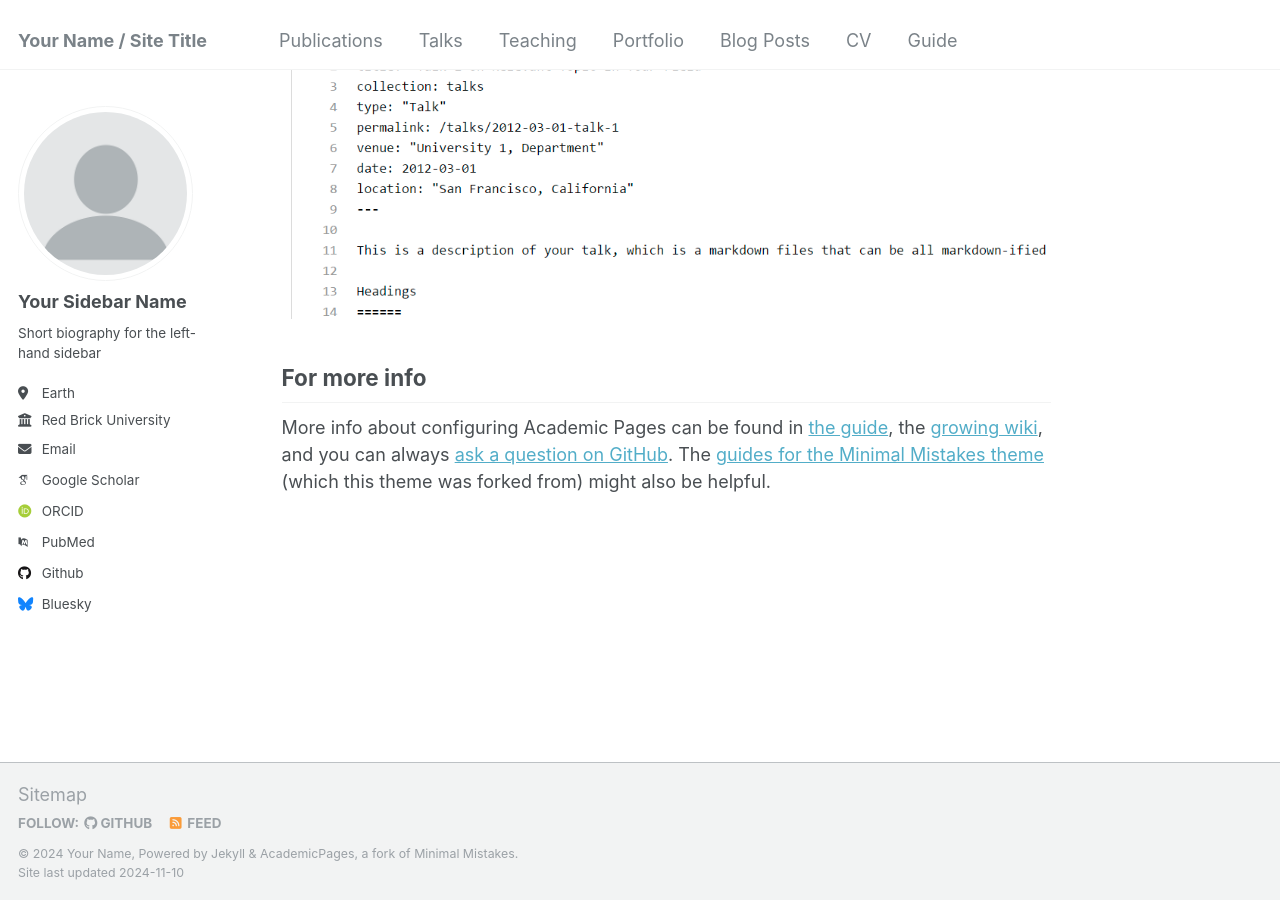
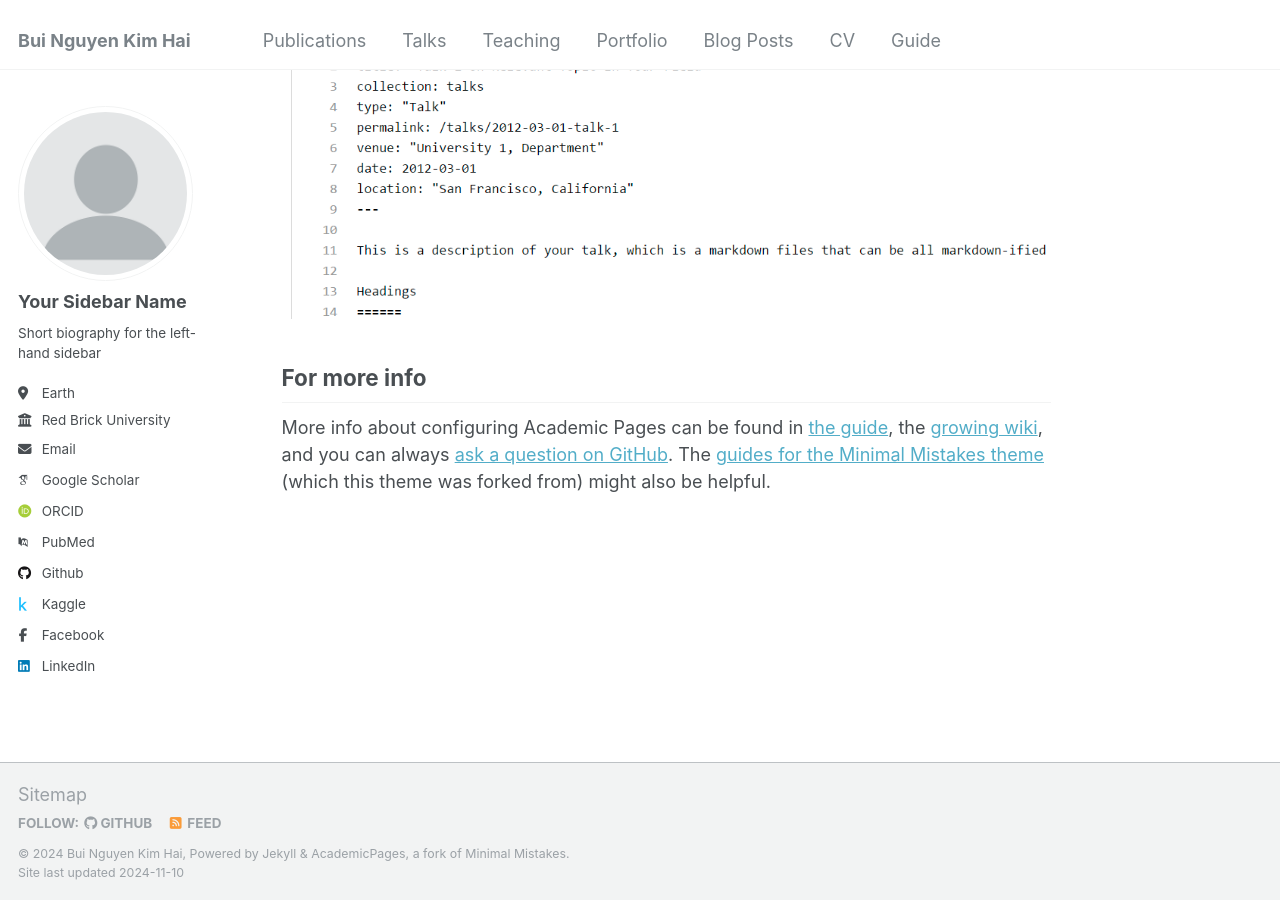
Before and after one commit to whynotkimhari/whynotkimhari.github.io, a Jekyll site: the page built from _pages/about.md, in a window 1280 px wide and 900 px high, scrolled down 2643 px. Built offline with Jekyll 4.4.1, drawn with Linux system fonts in a browser that asks for light colours; some web fonts are replaced.

Commit message:
Update _config.yml

```diff
--- a/_config.yml
+++ b/_config.yml
@@ -8,13 +8,13 @@
 
 # Basic Site Settings
 locale                   : "en-US"
-title                    : "Your Name / Site Title"
+title                    : "Bui Nguyen Kim Hai"
 title_separator          : "-"
-name                     : &name "Your Name"
-description              : &description "personal description"
-url                      : https://academicpages.github.io # the base hostname & protocol for your site e.g. "https://mmistakes.github.io"
+name                     : &name "Bui Nguyen Kim Hai"
+description              : &description "Bui Nguyen Kim Hai's personal website"
+url                      : https://whynotkimhari.github.io # the base hostname & protocol for your site e.g. "https://mmistakes.github.io"
 baseurl                  : "" # the subpath of your site, e.g. "/blog"
-repository               : "academicpages/academicpages.github.io"
+repository               : "whynotkimhari/whynotkimhari.github.io"
 
 # Site Author - The following control what appear as part of the author content on the side bar.
 #               If a field is blank the icon and link will not appear, otherwise it will be shown.
@@ -44,13 +44,13 @@ author:
   bitbucket        : # Username - Update with your username on the site
   codepen          : # Username
   dribbble         : # Username
-  github           : "academicpages"
-  kaggle           : # Username
+  github           : "https://github.com/whynotkimhari"
+  kaggle           : "https://www.kaggle.com/buinguyenkimhai"
   stackoverflow    : # User number or user number and name (i.e., use "1" or "1/jeff-atwood")
 
   # Social media
-  bluesky          : "bsky.app" # Replace this with you Bluesky username
-  facebook         : # Username
+  bluesky          : # Username
+  facebook         : "https://www.facebook.com/haribyme/"
   flickr           : # Username
   foursquare       : # Username
   goodreads        : # Username
@@ -58,7 +58,7 @@ author:
   keybase          : # Username
   instagram        : # Username
   lastfm           : # Username
-  linkedin         : # Username
+  linkedin         : "https://www.linkedin.com/in/wnkh/"
   mastodon         : # URL
   medium           : # URL
   pinterest        : # Username
```
